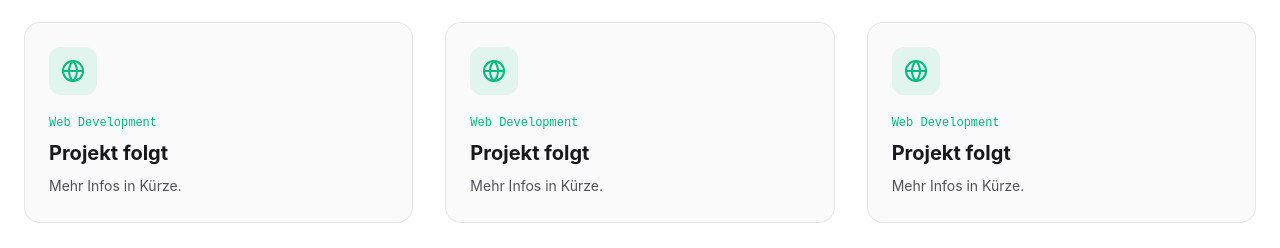
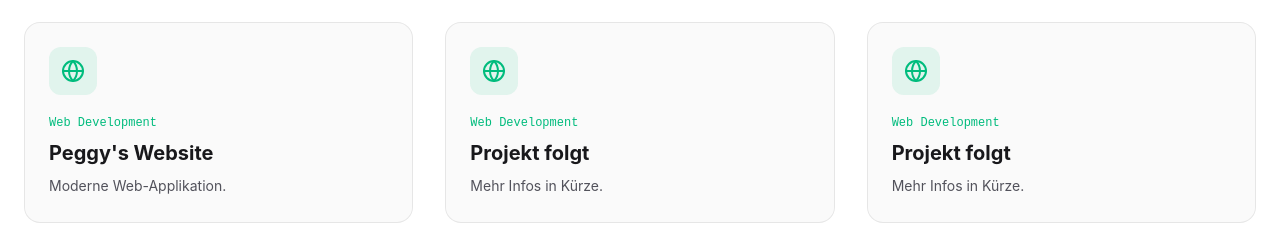
Before and after one commit to moebss/dev, a React (Vite) app: page / in a window 1280 px wide. Shown: the part 2200-2448 px from the top of the page. Built offline with nearby package versions, Linux system fonts and the light colour scheme.

Commit message:
fix: add Peggy's Website to homepage preview

```diff
--- a/src/App.tsx
+++ b/src/App.tsx
@@ -475,7 +475,7 @@ const WorkflowsPreview = () => {
         </div>
         <div className="grid md:grid-cols-2 lg:grid-cols-3 gap-8">
           {[
-            { title: "Projekt folgt", desc: "Mehr Infos in Kürze." },
+            { title: "Peggy's Website", desc: "Moderne Web-Applikation." },
             { title: "Projekt folgt", desc: "Mehr Infos in Kürze." },
             { title: "Projekt folgt", desc: "Mehr Infos in Kürze." },
           ].map((project, idx) => (
```
